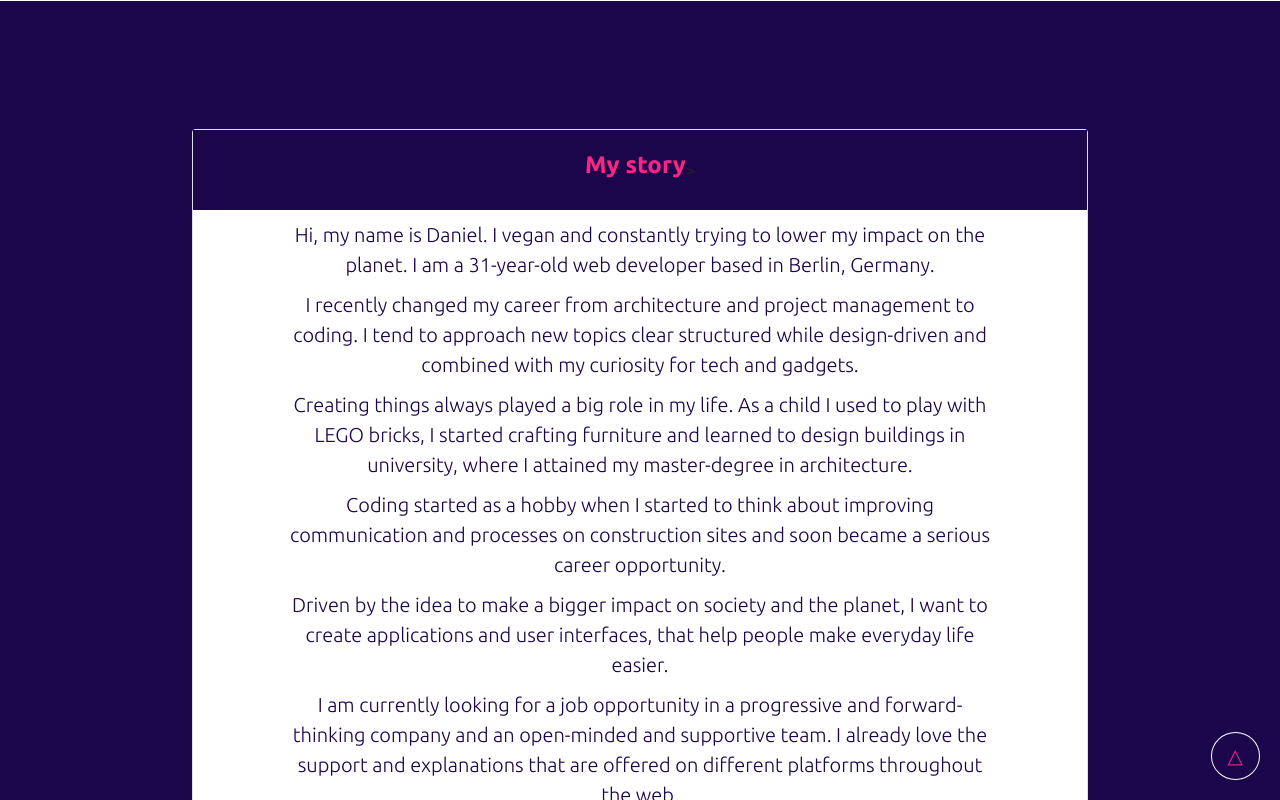
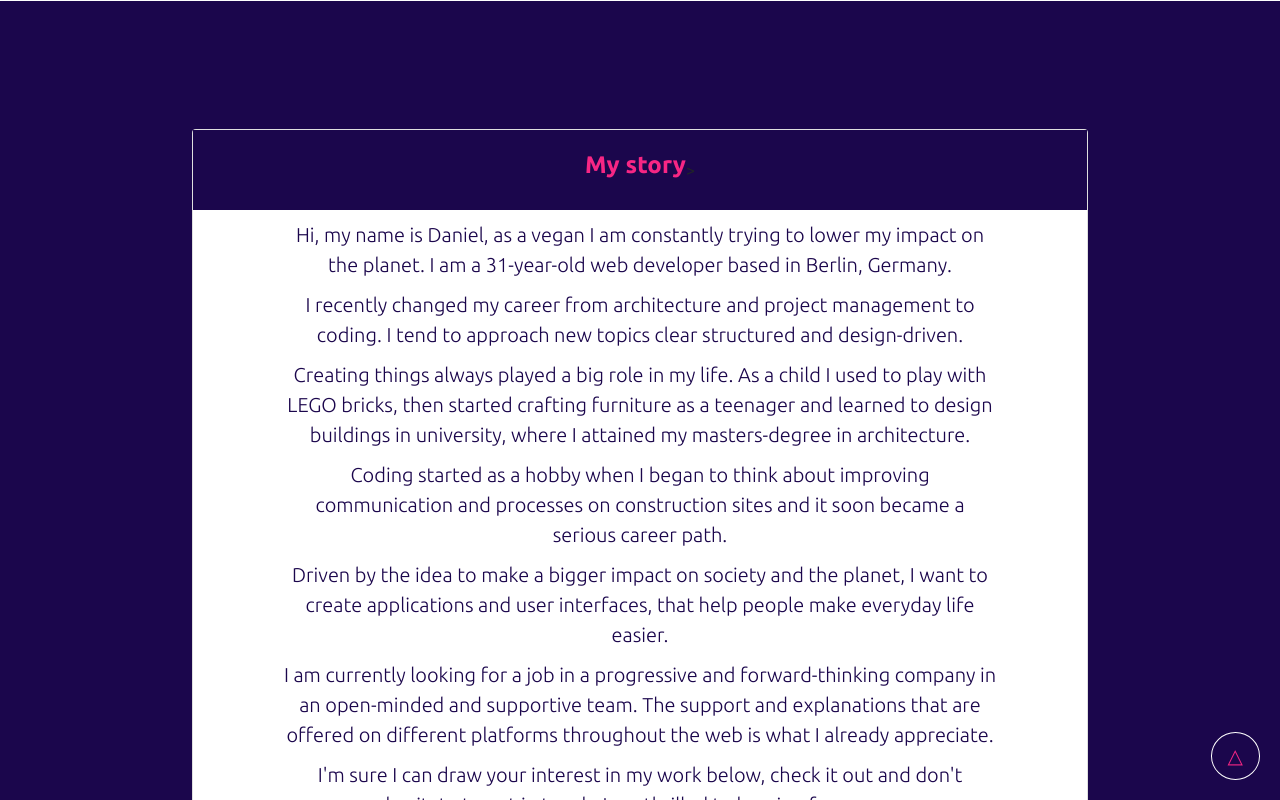
Before and after one commit to danielvonboros/portfolio_1, a plain HTML site: page index.html in a window 1280 px wide. Both pictures are taken after a click on the button "... click here for more details about me!". Shown: the part 983-1783 px from the top of the page. Drawn offline with nearby package versions, Linux system fonts and the light colour scheme.

Commit message:
improvements on my-story sec

```diff
--- a/index.html
+++ b/index.html
@@ -172,29 +172,28 @@
             data-bs-parent="#accordionExample"
           >
             <p class="my-story">
-              Hi, my name is Daniel. I vegan and constantly trying to lower my
-              impact on the planet. I am a 31-year-old web developer based in
+              Hi, my name is Daniel, as a vegan I am constantly trying to lower
+              my impact on the planet. I am a 31-year-old web developer based in
               Berlin, Germany.
             </p>
 
             <p class="my-story">
               I recently changed my career from architecture and project
               management to coding. I tend to approach new topics clear
-              structured while design-driven and combined with my curiosity for
-              tech and gadgets.
+              structured and design-driven.
             </p>
 
             <p class="my-story">
               Creating things always played a big role in my life. As a child I
-              used to play with LEGO bricks, I started crafting furniture and
-              learned to design buildings in university, where I attained my
-              master-degree in architecture.
+              used to play with LEGO bricks, then started crafting furniture as
+              a teenager and learned to design buildings in university, where I
+              attained my masters-degree in architecture.
             </p>
 
             <p class="my-story">
-              Coding started as a hobby when I started to think about improving
-              communication and processes on construction sites and soon became
-              a serious career opportunity.
+              Coding started as a hobby when I began to think about improving
+              communication and processes on construction sites and it soon
+              became a serious career path.
             </p>
 
             <p class="my-story">
@@ -204,16 +203,16 @@
             </p>
 
             <p class="my-story">
-              I am currently looking for a job opportunity in a progressive and
-              forward-thinking company and an open-minded and supportive team. I
-              already love the support and explanations that are offered on
-              different platforms throughout the web.
+              I am currently looking for a job in a progressive and
+              forward-thinking company in an open-minded and supportive team.
+              The support and explanations that are offered on different
+              platforms throughout the web is what I already appreciate.
             </p>
 
             <p class="my-story">
-              If you're interested in a cooperation, check out my work below and
-              don't hesitate to get in touch. I can hardly wait to be hearing
-              from you.
+              I'm sure I can draw your interest in my work below, check it out
+              and don't hesitate to get in touch. I am thrilled to hearing from
+              you.
             </p>
           </div>
         </div>
```
